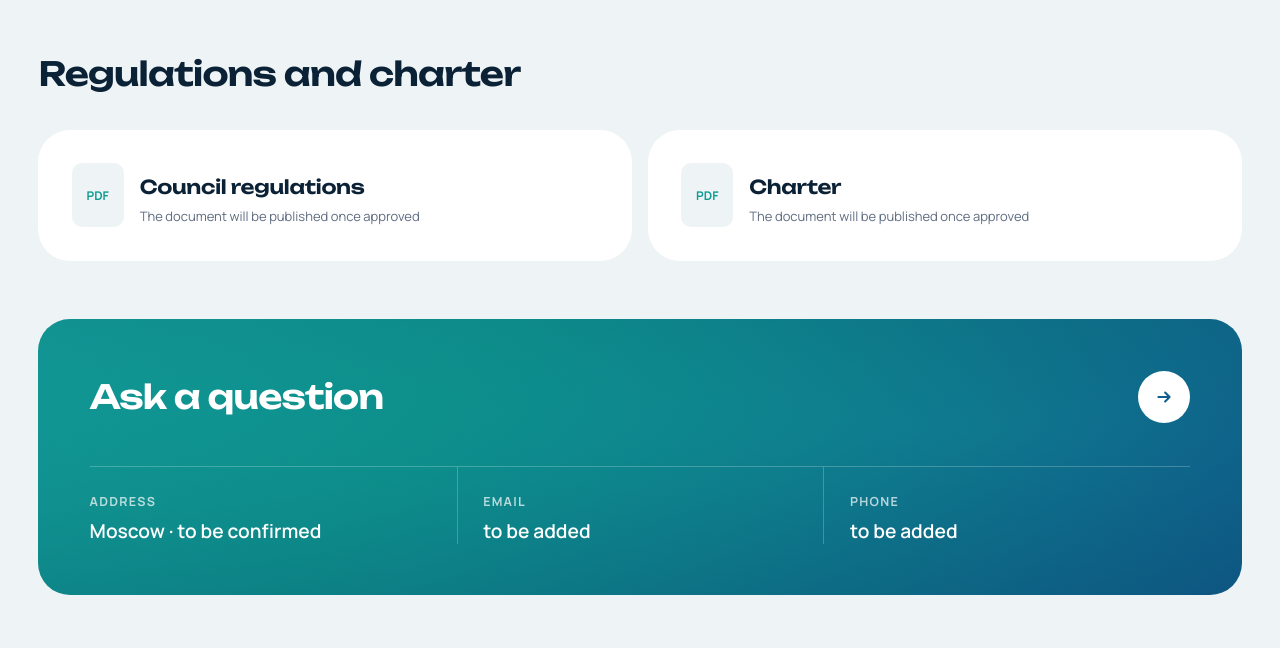
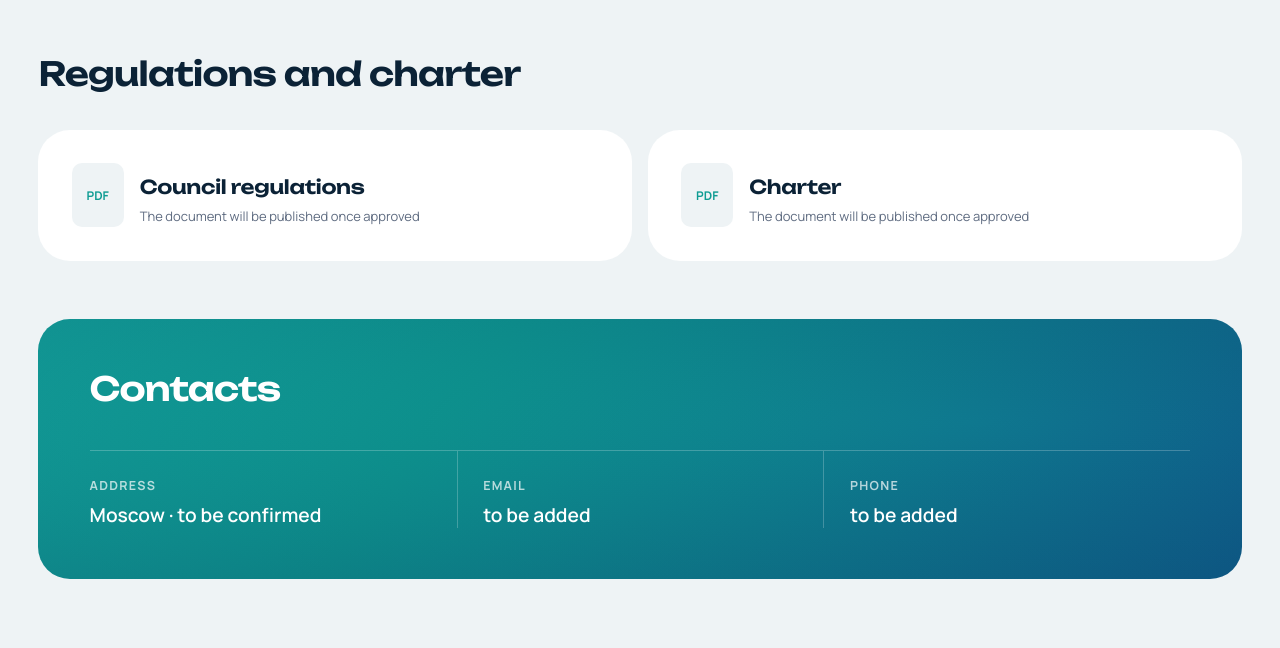
Before and after one commit to OlgaGrokh/ridc-concept-v2, a plain HTML site: page about-en.html in a window 1280 px wide. Shown: the part 1393-2041 px from the top of the page. Drawn offline with Linux system fonts and the light colour scheme.

Commit message:
О Совете: блок «Задать вопрос» → «Контакты» (RU и EN)
Co-Authored-By: Claude Opus 5.5 <noreply@anthropic.com>

```diff
--- a/about-en.html
+++ b/about-en.html
@@ -439,7 +439,7 @@ html body .hdr.hdr.open{background:rgba(255,255,255,.94)!important}
  <div class="mbridge"><span class="m-end ru"><i></i>Russia</span><ol class="stations"><li style="--i:0"><span class="n">01</span><h3>Business connections</h3><p>Partner search and verification. Support for foreign trade deals</p></li><li style="--i:1"><span class="n">02</span><h3>Industry dialogue</h3><p>Advancing companies’ interests at government level through sectoral committees</p></li><li style="--i:2"><span class="n">03</span><h3>Analytics</h3><p>Market analytics and business intelligence. Data for strategic decisions</p></li><li style="--i:3"><span class="n">04</span><h3>Project work</h3><p>Support for joint projects at every stage: from idea to launch</p></li></ol><span class="m-end in"><i></i>India</span></div></div></section>
 <section class="psec" id="charter"><div class="wrap"><div class="sechead"><div><p class="eyebrow">Documents</p><h2>Regulations and charter</h2></div></div>
  <div class="grid2"><a class="card doc" href="#charter"><span class="ext-ico">PDF</span><div><h3>Council regulations</h3><small>The document will be published once approved</small></div></a><a class="card doc" href="#charter"><span class="ext-ico">PDF</span><div><h3>Charter</h3><small>The document will be published once approved</small></div></a></div></div></section>
-<section class="psec" id="contacts"><div class="wrap"><div class="panel panel--grad kct"><a class="kct__h kct__go" href="#ask" data-modal="ask"><h2>Ask a question</h2><span class="kct__ar"><svg viewBox="0 0 16 16" aria-hidden="true"><path d="M3 8h10M9 4l4 4-4 4" fill="none" stroke="currentColor" stroke-width="1.8" stroke-linecap="round" stroke-linejoin="round"/></svg></span></a><div class="kct__g"><div class="kct__i"><span>Address</span><b>Moscow · to be confirmed</b></div><div class="kct__i"><span>Email</span><b>to be added</b></div><div class="kct__i"><span>Phone</span><b>to be added</b></div></div></div></div></section></main>
+<section class="psec" id="contacts"><div class="wrap"><div class="panel panel--grad kct"><div class="kct__h"><h2>Contacts</h2></div><div class="kct__g"><div class="kct__i"><span>Address</span><b>Moscow · to be confirmed</b></div><div class="kct__i"><span>Email</span><b>to be added</b></div><div class="kct__i"><span>Phone</span><b>to be added</b></div></div></div></div></section></main>
 <footer class="foot"><div class="wrap"><div class="fl"><span class="flogo"><img src="img/logo/ridc-logo-static.svg" alt="Russia–India Business Council" width="217" height="60"></span><span><small>© 2026</small></span></div><nav><a href="about-en.html">About</a><a href="events-en.html">Events</a><a href="analytics-en.html">Market analytics</a><a href="news-en.html">News</a></nav></div></footer>
 <script>document.querySelectorAll('.chips button').forEach(b=>b.onclick=()=>{document.querySelectorAll('.chips button').forEach(x=>x.classList.toggle('on',x===b));const f=b.dataset.f;
  document.querySelectorAll('[data-c]').forEach(el=>el.classList.toggle('hide',f!=='*'&&el.dataset.c!==f));
--- a/about.html
+++ b/about.html
@@ -439,7 +439,7 @@ html body .hdr.hdr.open{background:rgba(255,255,255,.94)!important}
  <div class="mbridge"><span class="m-end ru"><i></i>Россия</span><ol class="stations"><li style="--i:0"><span class="n">01</span><h3>Деловые связи</h3><p>Поиск и&nbsp;проверка партнёров. Сопровождение внешнеэкономических сделок</p></li><li style="--i:1"><span class="n">02</span><h3>Отраслевой диалог</h3><p>Продвижение интересов компаний на&nbsp;государственном уровне через отраслевые комитеты</p></li><li style="--i:2"><span class="n">03</span><h3>Аналитика</h3><p>Рыночная аналитика и&nbsp;бизнес-разведка. Данные для стратегических решений</p></li><li style="--i:3"><span class="n">04</span><h3>Проектная работа</h3><p>Сопровождение совместных проектов на&nbsp;всех этапах: от&nbsp;идеи до&nbsp;запуска</p></li></ol><span class="m-end in"><i></i>Индия</span></div></div></section>
 <section class="psec" id="charter"><div class="wrap"><div class="sechead"><div><p class="eyebrow">Документы</p><h2>Положение и устав</h2></div></div>
  <div class="grid2"><a class="card doc" href="#charter"><span class="ext-ico">PDF</span><div><h3>Положение о Совете</h3><small>Документ будет размещён после утверждения</small></div></a><a class="card doc" href="#charter"><span class="ext-ico">PDF</span><div><h3>Устав</h3><small>Документ будет размещён после утверждения</small></div></a></div></div></section>
-<section class="psec" id="contacts"><div class="wrap"><div class="panel panel--grad kct"><a class="kct__h kct__go" href="#ask" data-modal="ask"><h2>Задать вопрос</h2><span class="kct__ar"><svg viewBox="0 0 16 16" aria-hidden="true"><path d="M3 8h10M9 4l4 4-4 4" fill="none" stroke="currentColor" stroke-width="1.8" stroke-linecap="round" stroke-linejoin="round"/></svg></span></a><div class="kct__g"><div class="kct__i"><span>Адрес</span><b>Москва · уточняется</b></div><div class="kct__i"><span>Электронная почта</span><b>будет добавлена</b></div><div class="kct__i"><span>Телефон</span><b>будет добавлен</b></div></div></div></div></section></main>
+<section class="psec" id="contacts"><div class="wrap"><div class="panel panel--grad kct"><div class="kct__h"><h2>Контакты</h2></div><div class="kct__g"><div class="kct__i"><span>Адрес</span><b>Москва · уточняется</b></div><div class="kct__i"><span>Электронная почта</span><b>будет добавлена</b></div><div class="kct__i"><span>Телефон</span><b>будет добавлен</b></div></div></div></div></section></main>
 <footer class="foot"><div class="wrap"><div class="fl"><span class="flogo"><img src="img/logo/ridc-logo-static.svg" alt="Российско-Индийский деловой Совет" width="217" height="60"></span><span><small>© 2026</small></span></div><nav><a href="about.html">О Совете</a><a href="events.html">Мероприятия</a><a href="analytics.html">Аналитика рынка</a><a href="news.html">Новости</a></nav></div></footer>
 <script>document.querySelectorAll('.chips button').forEach(b=>b.onclick=()=>{document.querySelectorAll('.chips button').forEach(x=>x.classList.toggle('on',x===b));const f=b.dataset.f;
  document.querySelectorAll('[data-c]').forEach(el=>el.classList.toggle('hide',f!=='*'&&el.dataset.c!==f));
```
